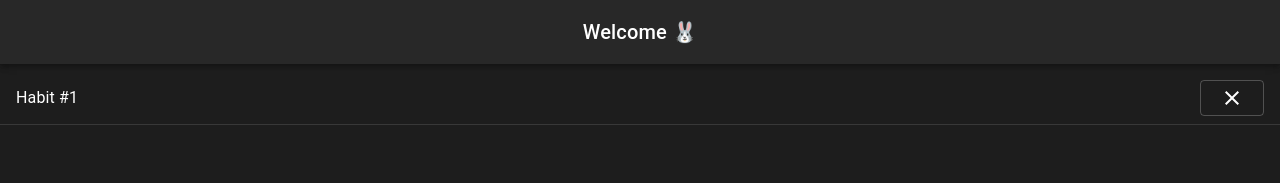
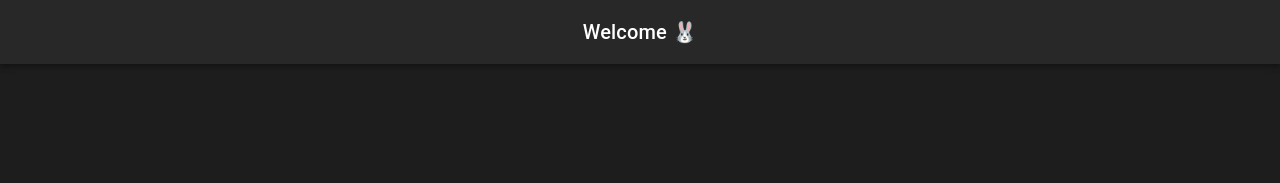
Before and after one commit to mvximenko/youdo, a React (Create React App) app: page / in a window 1280 px wide. Shown: the top 183 px of the page. Built offline with nearby package versions, Linux system fonts and the light colour scheme.

Commit message:
Update Graph and Home

```diff
--- a/public/index.html
+++ b/public/index.html
@@ -6,10 +6,10 @@
   <link rel="icon" href="%PUBLIC_URL%/favicon.ico" />
   <meta name="viewport" content="width=device-width, initial-scale=1" />
   <meta name="theme-color" content="#000000" />
-  <meta name="description" content="Web site created using create-react-app" />
+  <meta name="description" content="Square your progress." />
   <link rel="apple-touch-icon" href="%PUBLIC_URL%/logo192.png" />
   <link rel="manifest" href="%PUBLIC_URL%/manifest.json" />
-  <title>You Do</title>
+  <title>YouDo</title>
 </head>
 
 <body>
--- a/src/App.js
+++ b/src/App.js
@@ -6,17 +6,8 @@ import Home from './components/Home';
 import Graph from './components/Graph';
 import './App.css';
 
-const initialState = [
-  {
-    id: 0,
-    habit: 'Habit #1',
-    day: null,
-    graph: [4, 4, 1, 1, 2, 1, 2, 1, 4, 1],
-  },
-];
-
 function App() {
-  const [state, setState] = useLocalStorage('state', initialState);
+  const [state, setState] = useLocalStorage('state', []);
   const theme = useMemo(
     () =>
       createMuiTheme({
--- a/src/components/Graph.js
+++ b/src/components/Graph.js
@@ -1,4 +1,4 @@
-import React, { useState } from 'react';
+import React, { useState, useEffect } from 'react';
 import { useParams } from 'react-router-dom';
 import { makeStyles } from '@material-ui/core/styles';
 import Dialog from '@material-ui/core/Dialog';
@@ -46,11 +46,27 @@ export default function Graph({ items, setState }) {
   };
 
   const pickColor = (number) => {
-    const state = [...items];
+    const state = JSON.parse(localStorage.getItem('state'));
     state[habitId].graph[state[habitId].graph.length - 1] = number;
     setState(state);
     handleClose();
   };
+
+  useEffect(() => {
+    const d1 = new Date(items[habitId].date);
+    const d2 = new Date();
+    const days = Math.floor((d2.getTime() - d1.getTime()) / (1000 * 3600 * 24));
+
+    if (items[habitId].day !== days) {
+      const data = JSON.parse(localStorage.getItem('state'));
+      const state = data[habitId];
+      for (let i = 0; i < days - state.day; i++) {
+        state.graph.push(0);
+      }
+      state.day = days;
+      setState(data);
+    }
+  }, [items, habitId, setState]);
 
   return (
     <>
--- a/src/components/Home.js
+++ b/src/components/Home.js
@@ -56,22 +56,24 @@ export default function Home({ items, setState }) {
   };
 
   const addItem = (habit) => {
+    const d = new Date();
+    const date = d.getMonth() + 1 + '/' + d.getDate() + '/' + d.getFullYear();
+    setState([...items, { habit, day: 0, graph: [0], date }]);
     handleClose();
-    setState([...items, { id: items.length, habit, day: null, graph: [] }]);
   };
 
   const deleteItem = (index) => {
-    setState(items.filter((item) => item.id !== index));
+    setState([...items.slice(0, index), ...items.slice(index + 1)]);
   };
 
   return (
     <>
       <Header heading='Welcome' />
       <List component='nav'>
-        {items.map((item) => (
+        {items.map((item, index) => (
           <Item
-            key={item.id}
-            id={item.id}
+            key={index}
+            id={index}
             habit={item.habit}
             handleDelete={deleteItem}
           />
--- a/src/hooks/useLocalStorage.js
+++ b/src/hooks/useLocalStorage.js
@@ -4,16 +4,14 @@ export default function useLocalStorage(key, defaultVal) {
   const [state, setState] = useState(() => {
     let value;
     try {
-      value = JSON.parse(
-        window.localStorage.getItem(key) || String(defaultVal)
-      );
+      value = JSON.parse(localStorage.getItem(key) || String(defaultVal));
     } catch (e) {
       value = defaultVal;
     }
     return value;
   });
   useEffect(() => {
-    window.localStorage.setItem(key, JSON.stringify(state));
+    localStorage.setItem(key, JSON.stringify(state));
   }, [key, state]);
   return [state, setState];
 }
```
Also changed, not shown: public/manifest.json, 1 other file (tests, documents, lock files or other folders).
